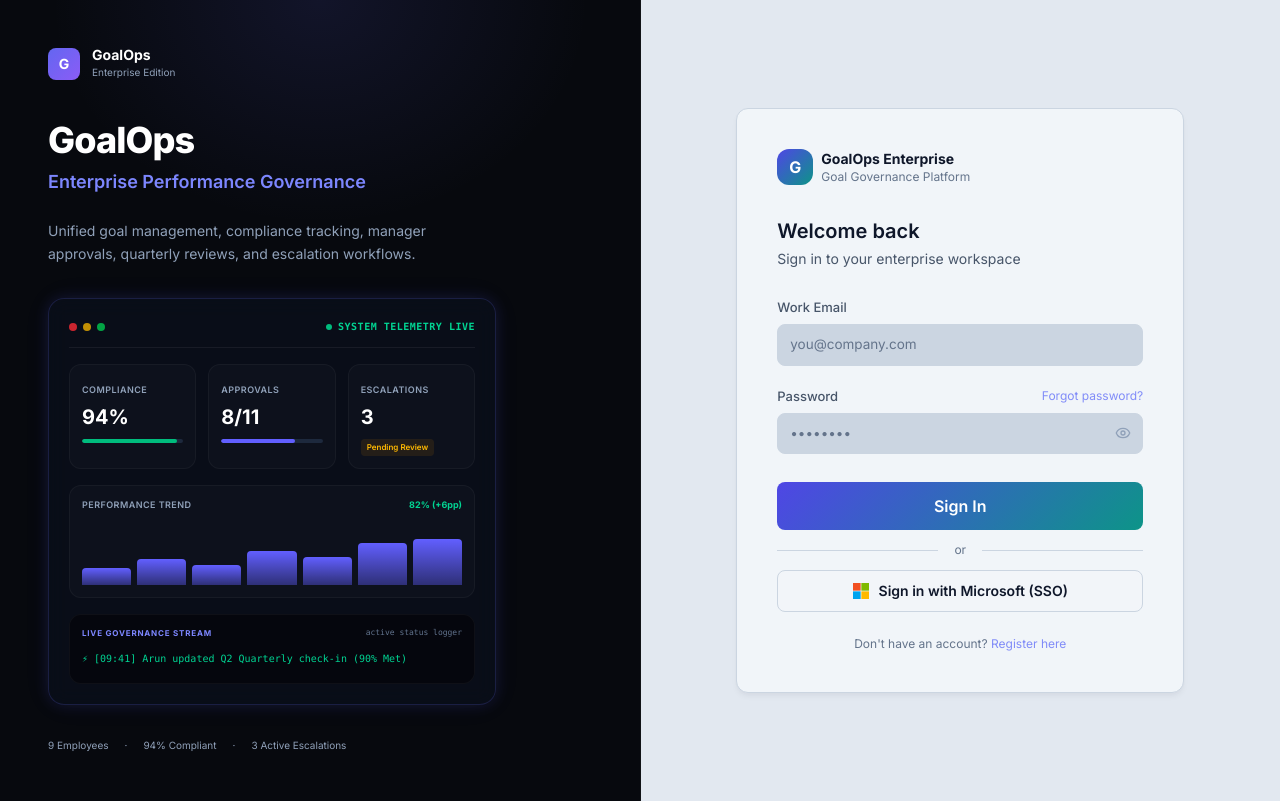
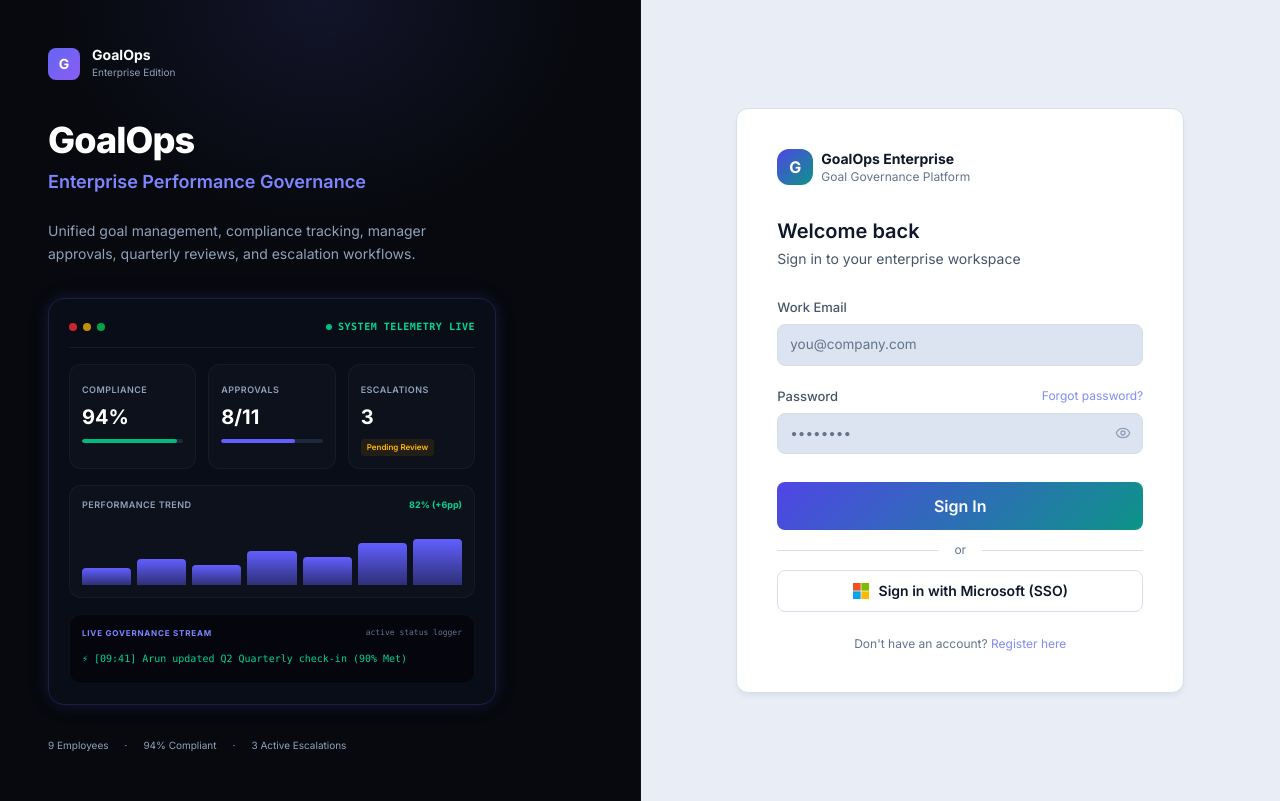
Before and after one commit to Aadesh1106/Goal-Ops, a Next.js app: page /auth/login in a window 1280 px wide. Built offline with nearby package versions, Linux system fonts and the light colour scheme.

Commit message:
design: upgrade page backgrounds and card layers to Atomberg-inspired premium Ice-Blue theme with pure white card contrast

```diff
--- a/src/app/globals.css
+++ b/src/app/globals.css
@@ -44,13 +44,13 @@
   }
 
   .dashboard-layout {
-    /* Background layers - Cohesive premium Slate (No Stark White) */
-    --bg-base: #e2e8f0;      /* Beautiful cool mid-slate gray */
-    --bg-surface: #f1f5f9;   /* Soft pale slate surface */
-    --bg-elevated: #cbd5e1;  /* Slate element background */
-    --bg-card: #f1f5f9;      /* Gorgeous soft non-white slate card */
-    --bg-hover: #e2e8f0;     /* Slate hover state */
-    --bg-border: #cbd5e1;    /* Sleek slate border */
+    /* Background layers - Atomberg-inspired Premium Ice-Blue theme */
+    --bg-base: #e9edf5;      /* Soothing soft ice-blue */
+    --bg-surface: #f1f5fa;   /* Softer surface */
+    --bg-elevated: #dbe4f0;  /* Cool elements */
+    --bg-card: #ffffff;      /* Pure white card container */
+    --bg-hover: #e9edf5;     /* Hover state */
+    --bg-border: #d5dfeb;    /* Premium soft ice-blue border */
 
     /* Brand overrides - Indigo + Teal */
     --brand-primary: #4f46e5;
--- a/src/app/page.tsx
+++ b/src/app/page.tsx
@@ -3,14 +3,14 @@
 
 export default function LandingPage() {
   return (
-    <main className="min-h-screen flex flex-col relative overflow-hidden" style={{ background: '#e2e8f0' }}>
+    <main className="min-h-screen flex flex-col relative overflow-hidden" style={{ background: 'linear-gradient(135deg, #e5ecf6 0%, #f0f4fa 100%)' }}>
 
       {/* Soft Elegant Floating Gradient Orbs in background */}
       <div className="absolute top-20 left-1/4 w-96 h-96 bg-indigo-500/5 rounded-full filter blur-[100px] pointer-events-none animate-pulse"></div>
       <div className="absolute top-80 right-1/4 w-96 h-96 bg-teal-500/5 rounded-full filter blur-[100px] pointer-events-none animate-pulse" style={{ animationDelay: '2s' }}></div>
 
       {/* Nav */}
-      <nav className="flex items-center justify-between px-8 py-5 relative z-10" style={{ borderBottom: '1px solid #e2e8f0' }}>
+      <nav className="flex items-center justify-between px-8 py-5 relative z-10" style={{ borderBottom: '1px solid #d5dfeb' }}>
         <div className="flex items-center gap-2">
           <div className="w-8 h-8 rounded-lg flex items-center justify-center text-white text-sm font-bold"
             style={{ background: 'linear-gradient(135deg, #4f46e5 0%, #0d9488 100%)' }}>
```
